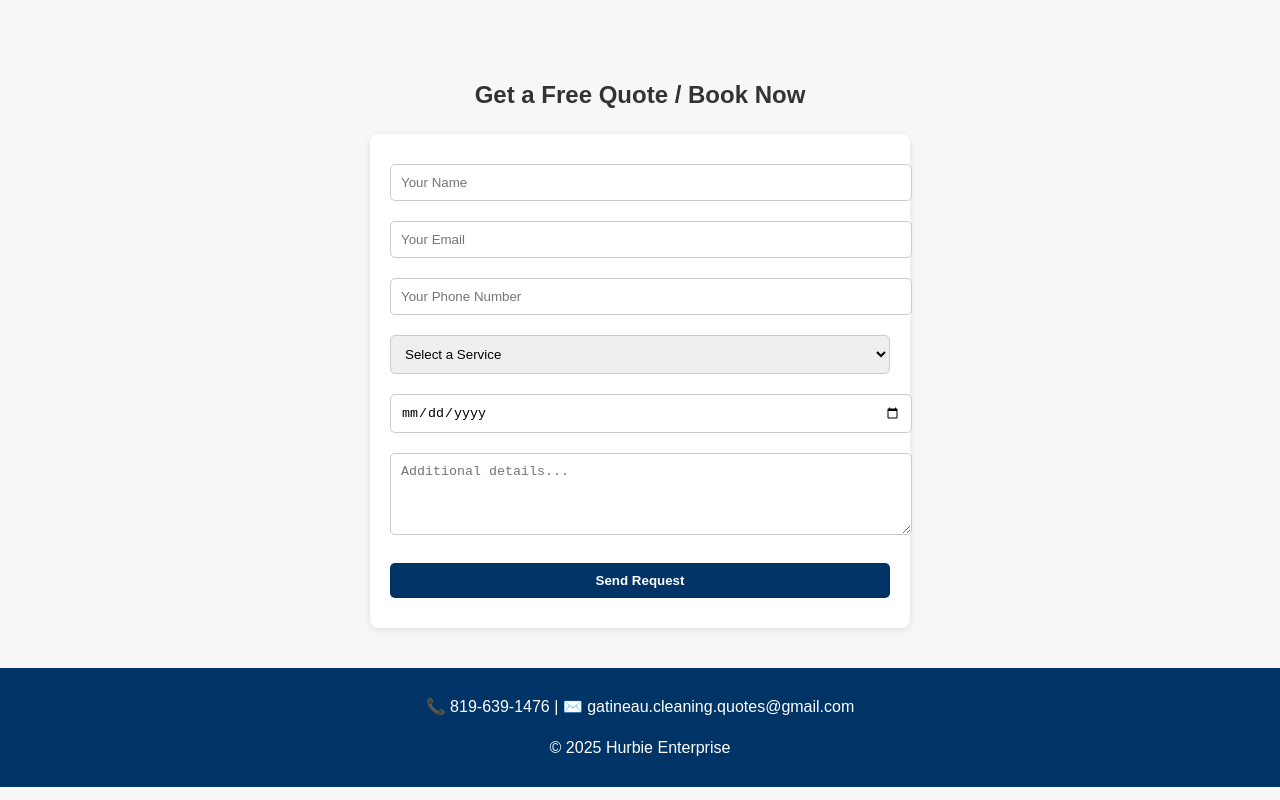
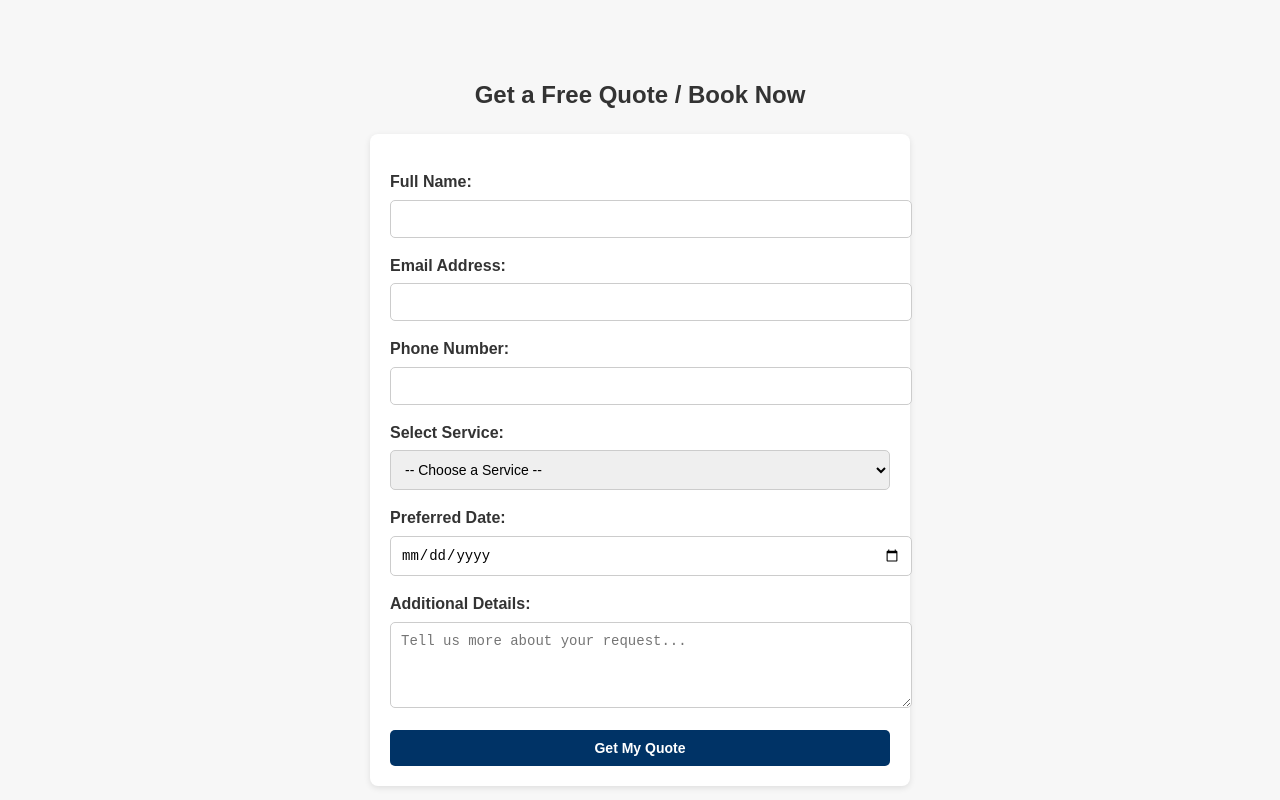
Before and after one commit to EnterpriseHurbie/EnterpriseHurbie, a plain HTML site: page index.html in a window 1280 px wide. Shown: the part 640-1440 px from the top of the page. Drawn offline with Linux system fonts and the light colour scheme.

Commit message:
Update index.html

```diff
--- a/index.html
+++ b/index.html
@@ -11,11 +11,12 @@
     section { padding: 40px 20px; text-align: center; }
     .services { display: flex; flex-wrap: wrap; justify-content: center; gap: 20px; }
     .service { background: white; padding: 20px; border-radius: 8px; width: 250px; box-shadow: 0 2px 6px rgba(0,0,0,0.1); }
-    form { background: white; padding: 20px; max-width: 500px; margin: auto; border-radius: 8px; box-shadow: 0 2px 6px rgba(0,0,0,0.1); }
-    input, textarea, select, button { width: 100%; padding: 10px; margin: 10px 0; border-radius: 5px; border: 1px solid #ccc; }
-    button { background: #003366; color: white; font-weight: bold; cursor: pointer; border: none; }
+    form { background: white; padding: 20px; max-width: 500px; margin: auto; border-radius: 8px; box-shadow: 0 2px 6px rgba(0,0,0,0.1); text-align: left; }
+    label { display: block; margin-top: 15px; font-weight: bold; }
+    input, textarea, select, button { width: 100%; padding: 10px; margin-top: 5px; border-radius: 5px; border: 1px solid #ccc; font-size: 14px; }
+    button { background: #003366; color: white; font-weight: bold; cursor: pointer; border: none; margin-top: 15px; }
     button:hover { background: #0055aa; }
-    footer { background: #003366; color: white; text-align: center; padding: 10px; }
+    footer { background: #003366; color: white; text-align: center; padding: 10px; margin-top: 30px; }
   </style>
 </head>
 <body>
@@ -42,20 +43,44 @@
 
 <section>
   <h2>Get a Free Quote / Book Now</h2>
-  <form action="https://formspree.io/f/YOUR_FORM_ID" method="POST">
-    <input type="text" name="name" placeholder="Your Name" required>
-    <input type="email" name="email" placeholder="Your Email" required>
-    <input type="tel" name="phone" placeholder="Your Phone Number" required>
+  <form action="https://formspree.io/f/xnnzeaoe" method="POST">
+    <label>
+      Full Name:
+      <input type="text" name="name" required>
+    </label>
+
+    <label>
+      Email Address:
+      <input type="email" name="email" required>
+    </label>
+
+    <label>
+      Phone Number:
+      <input type="tel" name="phone" required>
+    </label>
+
+    <label>
+      Select Service:
       <select name="service" required>
-      <option value="">Select a Service</option>
+        <option value="">-- Choose a Service --</option>
         <option>Moving & Deliveries</option>
         <option>Residential Cleaning</option>
         <option>Furniture Assembly</option>
         <option>Gutter Cleaning</option>
       </select>
+    </label>
+
+    <label>
+      Preferred Date:
       <input type="date" name="date" required>
-    <textarea name="message" placeholder="Additional details..." rows="4"></textarea>
-    <button type="submit">Send Request</button>
+    </label>
+
+    <label>
+      Additional Details:
+      <textarea name="message" rows="4" placeholder="Tell us more about your request..."></textarea>
+    </label>
+
+    <button type="submit">Get My Quote</button>
   </form>
 </section>
 
```
Lines whose indentation alone changed are shown as unchanged.
